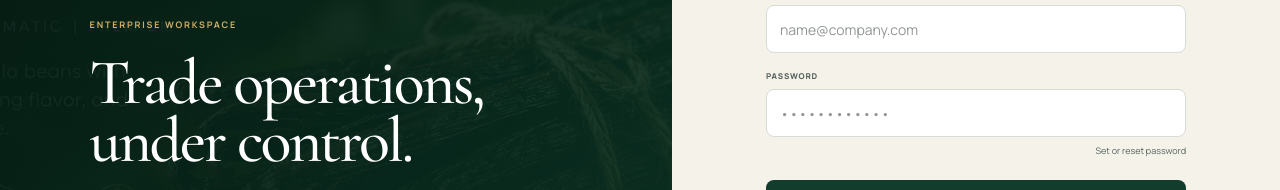
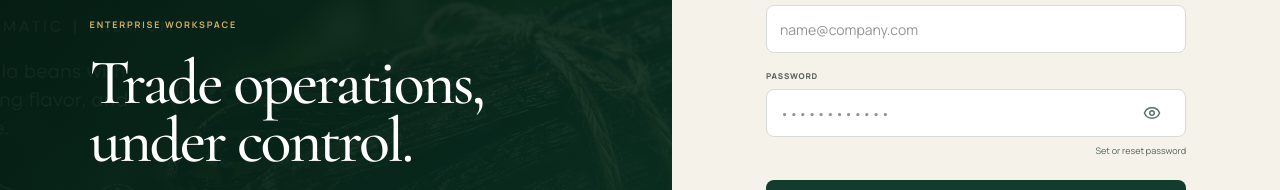
Before and after one commit to askglobalexporter-exporter/ask-global-exporter-web, a Next.js app: page /admin/login in a window 1280 px wide. Shown: the part 291-481 px from the top of the page. Built offline with nearby package versions, Linux system fonts and the light colour scheme; no server answers; the database is empty.

Commit message:
Add password visibility controls

```diff
--- a/components/admin/LoginForm.tsx
+++ b/components/admin/LoginForm.tsx
@@ -4,6 +4,7 @@ import { useActionState } from "react";
 import Link from "next/link";
 import { ArrowRight, LoaderCircle, LockKeyhole } from "lucide-react";
 import { loginAction, type LoginState } from "@/app/admin/actions";
+import { PasswordInput } from "@/components/admin/PasswordInput";
 
 const initialState: LoginState = {};
 
@@ -12,7 +13,7 @@ export function LoginForm() {
   return (
     <form action={action} className="admin-login-form">
       <label><span>Work email</span><input name="email" type="email" autoComplete="email" placeholder="name@company.com" required /></label>
-      <label><span>Password</span><input name="password" type="password" autoComplete="current-password" placeholder="••••••••••••" minLength={8} required /></label>
+      <PasswordInput label="Password" name="password" autoComplete="current-password" placeholder="••••••••••••" minLength={8} />
       <Link href="/admin/forgot-password" style={{fontSize:9,color:"#53635c",textAlign:"right",marginTop:-10}}>Set or reset password</Link>
       {state.error && <p className="admin-form-error" role="alert">{state.error}</p>}
       <button className="admin-primary-button" disabled={pending}>
--- /dev/null
+++ b/components/admin/PasswordInput.module.css
@@ -0,0 +1,46 @@
+.field.field {
+  position: relative;
+  display: block;
+  color: inherit;
+  font-size: inherit;
+  font-weight: inherit;
+  letter-spacing: normal;
+  text-transform: none;
+}
+
+.field input {
+  width: 100%;
+  padding-right: 48px;
+}
+
+.toggle.toggle {
+  position: absolute;
+  top: 50%;
+  right: 5px;
+  transform: translateY(-50%);
+  display: grid;
+  place-items: center;
+  width: 38px;
+  height: 38px;
+  margin: 0;
+  padding: 0;
+  border: 0;
+  border-radius: 7px;
+  background: transparent;
+  color: #617069;
+  cursor: pointer;
+}
+
+.toggle.toggle:hover {
+  background: #eef3f0;
+  color: #174b38;
+}
+
+.toggle.toggle:focus-visible {
+  outline: 2px solid #547c69;
+  outline-offset: 1px;
+}
+
+.toggle.toggle svg:last-child {
+  margin: 0;
+}
--- /dev/null
+++ b/components/admin/PasswordInput.tsx
@@ -0,0 +1,35 @@
+"use client";
+
+import { useState } from "react";
+import { Eye, EyeOff } from "lucide-react";
+import styles from "./PasswordInput.module.css";
+
+type PasswordInputProps = {
+  label: string;
+  name: string;
+  autoComplete: "current-password" | "new-password";
+  minLength: number;
+  placeholder?: string;
+};
+
+export function PasswordInput({ label, name, autoComplete, minLength, placeholder }: PasswordInputProps) {
+  const [visible, setVisible] = useState(false);
+
+  return (
+    <label>
+      <span>{label}</span>
+      <span className={styles.field}>
+        <input name={name} type={visible ? "text" : "password"} autoComplete={autoComplete} minLength={minLength} placeholder={placeholder} required />
+        <button
+          type="button"
+          className={styles.toggle}
+          aria-label={visible ? `Sembunyikan ${label.toLowerCase()}` : `Tampilkan ${label.toLowerCase()}`}
+          aria-pressed={visible}
+          onClick={() => setVisible((current) => !current)}
+        >
+          {visible ? <EyeOff size={18} /> : <Eye size={18} />}
+        </button>
+      </span>
+    </label>
+  );
+}
--- a/components/admin/PasswordResetForm.tsx
+++ b/components/admin/PasswordResetForm.tsx
@@ -5,6 +5,7 @@ import { ArrowRight, KeyRound, LoaderCircle } from "lucide-react";
 import { useRouter } from "next/navigation";
 import { requestPasswordResetAction, type PasswordState } from "@/app/admin/actions";
 import { createSupabaseBrowserClient } from "@/lib/supabase/client";
+import { PasswordInput } from "@/components/admin/PasswordInput";
 
 const initialState: PasswordState = {};
 
@@ -16,5 +17,5 @@ export function RequestPasswordResetForm() {
 export function UpdatePasswordForm() {
   const router = useRouter(); const [error,setError] = useState(""); const [pending,setPending] = useState(false);
   async function submit(event: React.FormEvent<HTMLFormElement>) { event.preventDefault(); setPending(true); setError(""); const form = new FormData(event.currentTarget); const password = String(form.get("password") ?? ""); const confirm = String(form.get("confirm") ?? ""); if (password.length < 10) { setError("Use at least 10 characters."); setPending(false); return; } if (password !== confirm) { setError("Passwords do not match."); setPending(false); return; } const supabase = createSupabaseBrowserClient(); const { error:updateError } = await supabase.auth.updateUser({ password }); if (updateError) { setError(updateError.message); setPending(false); return; } router.replace("/admin?notice=password-updated"); }
-  return <form onSubmit={submit} className="admin-login-form"><label><span>New password</span><input name="password" type="password" autoComplete="new-password" minLength={10} required /></label><label><span>Confirm password</span><input name="confirm" type="password" autoComplete="new-password" minLength={10} required /></label>{error && <p className="admin-form-error">{error}</p>}<button className="admin-primary-button" disabled={pending}>{pending ? <LoaderCircle className="admin-spin" size={17} /> : <KeyRound size={17} />}{pending ? "Saving…" : "Create password"}<ArrowRight size={17} /></button></form>;
+  return <form onSubmit={submit} className="admin-login-form"><PasswordInput label="New password" name="password" autoComplete="new-password" minLength={10} /><PasswordInput label="Confirm password" name="confirm" autoComplete="new-password" minLength={10} />{error && <p className="admin-form-error">{error}</p>}<button className="admin-primary-button" disabled={pending}>{pending ? <LoaderCircle className="admin-spin" size={17} /> : <KeyRound size={17} />}{pending ? "Saving…" : "Create password"}<ArrowRight size={17} /></button></form>;
 }
```
